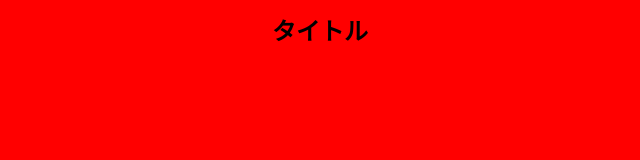
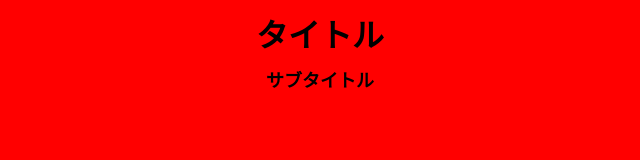
Before and after one commit to dora5n/0307_test, a plain HTML site: page index.html in a window 1280 px wide. Shown: the whole page, without its empty margins (320-960 px from the left). Drawn offline with nearby package versions, Linux system fonts and the light colour scheme.

Commit message:
サブタイトル追加

```diff
--- a/css/style.css
+++ b/css/style.css
@@ -9,6 +9,13 @@ body {
 .title {
   margin: 20px auto;
   text-align: center;
-  font-size: 24px;
+  font-size: 32px;
   font-weight: bold;
 }
+
+.sub-title {
+  margin: 20px auto;
+  text-align: center;
+  font-size: 18px;
+  font-weight: bold;
+}
--- a/index.html
+++ b/index.html
@@ -13,6 +13,7 @@
 <body>
 
   <h1 class="title">タイトル</h1>
+  <h2 class="sub-title">サブタイトル</h2>
 
   <script src="https://ajax.googleapis.com/ajax/libs/jquery/3.6.0/jquery.min.js"></script>
   <script src="js/app.js"></script>
```
